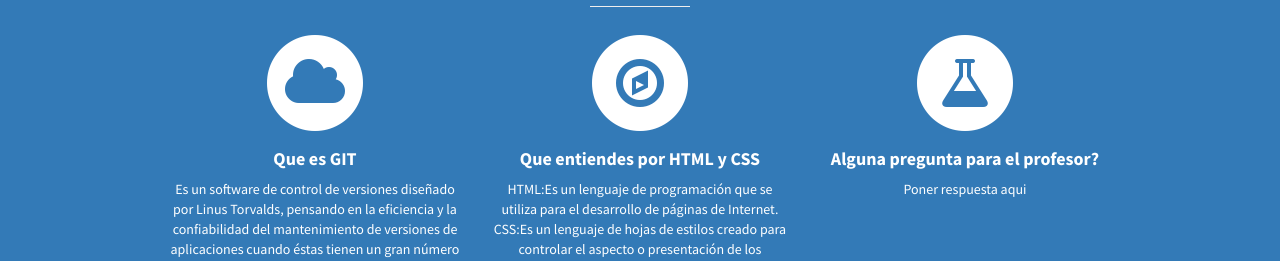
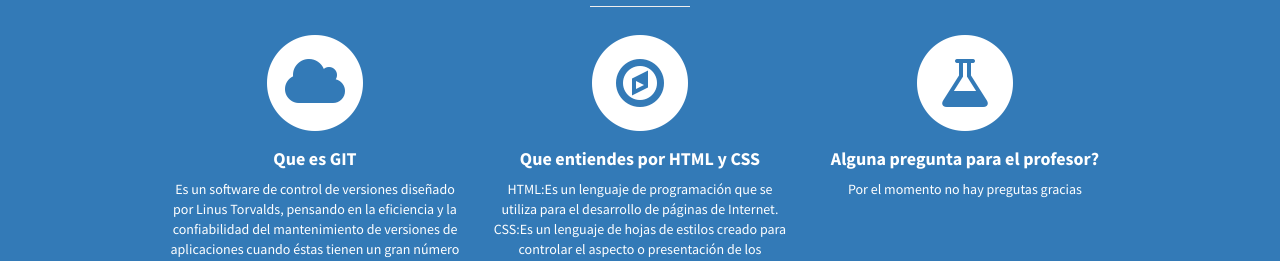
Before and after one commit to sarers/trabajos, a plain HTML site: page index.html in a window 1280 px wide. Shown: the part 1129-1390 px from the top of the page. Drawn offline with Linux system fonts and the light colour scheme.

Commit message:
respuesta3

```diff
--- a/index.html
+++ b/index.html
@@ -94,7 +94,7 @@
                 <h4>
                   <strong>Alguna pregunta para el profesor?</strong>
                 </h4>
-                <p>Poner respuesta aqui</p>
+                <p>Por el momento no hay pregutas gracias</p>
               </div>
             </div>
           </div>
```
